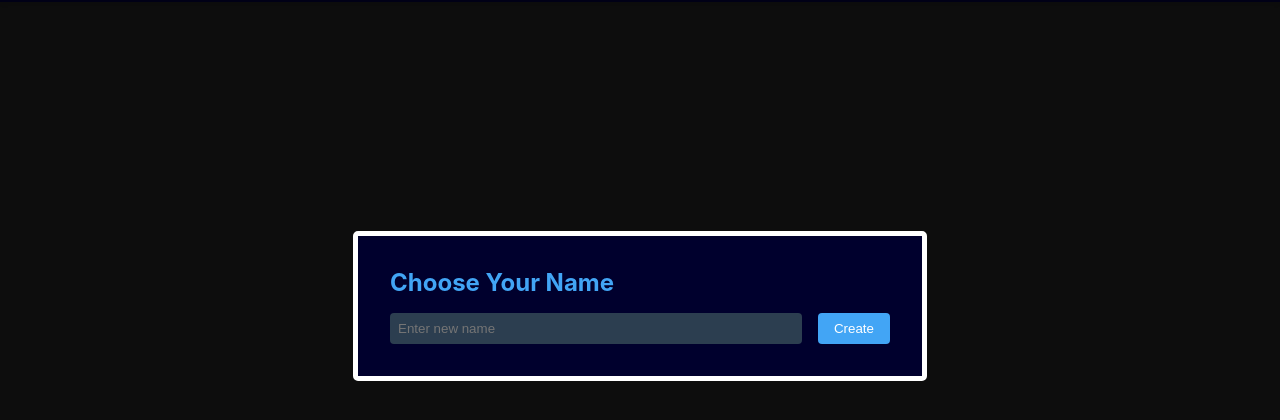
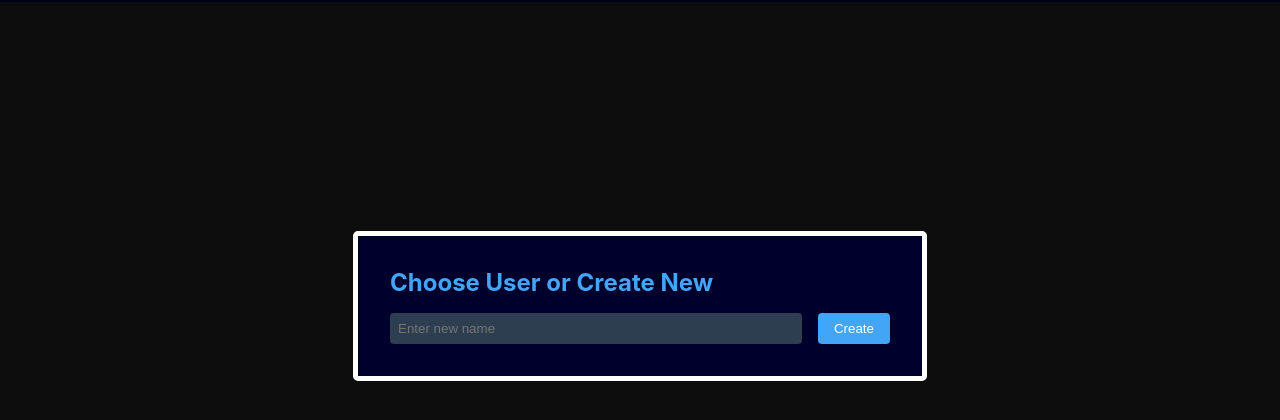
Before and after one commit to BuggyPasta/OctoNote, a website: page public/index.html in a window 1280 px wide. Shown: the part 94-514 px from the top of the page. Drawn offline with Linux system fonts and the light colour scheme; no server answers.

Commit message:
Update index.html

```diff
--- a/public/index.html
+++ b/public/index.html
@@ -85,7 +85,7 @@
 
     <div id="userModal" class="modal hidden">
         <div class="modal-content">
-            <h2>Choose Your Name</h2>
+            <h2>Choose User or Create New</h2>
             <div id="existingUsers"></div>
             <div class="user-input">
                 <input type="text" id="newUserName" placeholder="Enter new name">
```
